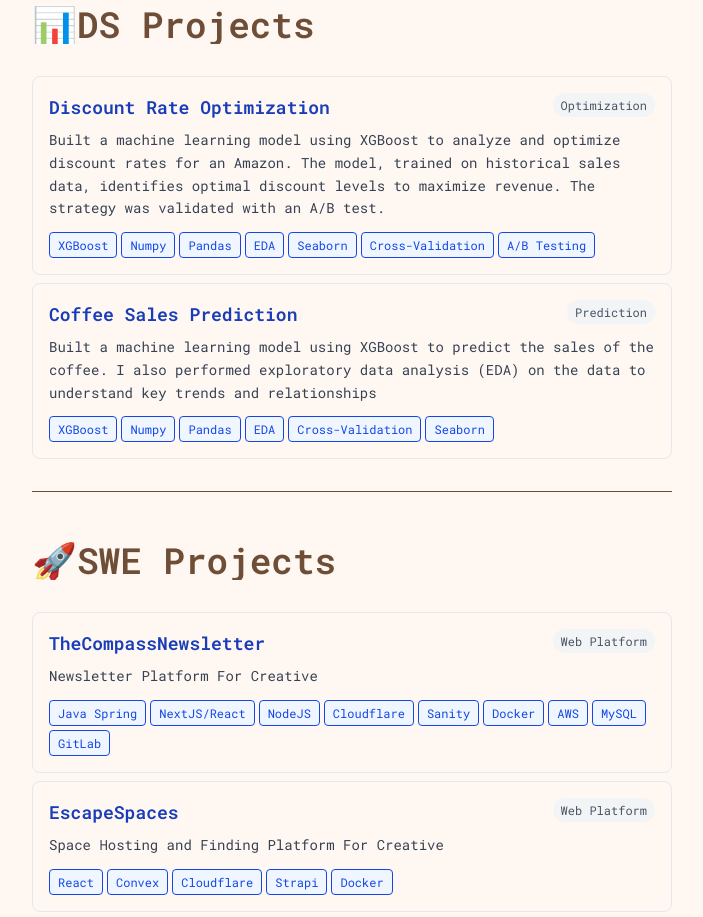
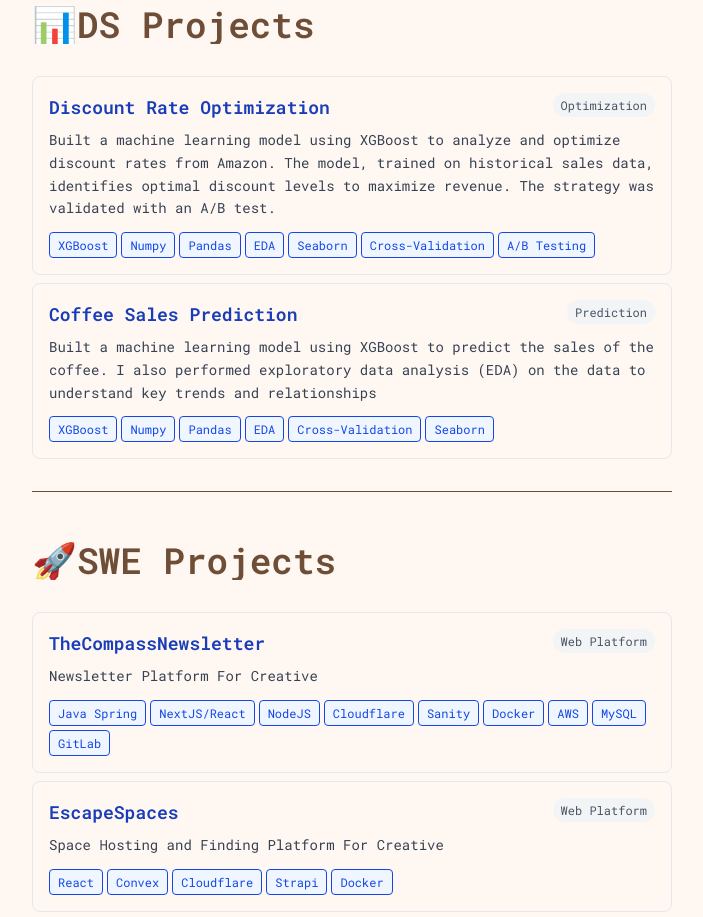
Before and after one commit to TomEverson/Portfolio-Website, an Astro site: page / in a window 1280 px wide. Shown: the part 2280-3197 px from the top of the page, without its empty margins (288-991 px from the left). Built offline with nearby package versions, Linux system fonts and the light colour scheme; Astro itself is replaced by a stand-in of ours.

Commit message:
Small Fix

```diff
--- a/src/components/home/section/DsProjectSection.astro
+++ b/src/components/home/section/DsProjectSection.astro
@@ -4,7 +4,7 @@ const projects = [
     name: "Discount Rate Optimization",
     link: "https://github.com/TomEverson/DS-Portfolio/blob/main/discount_optimization/discount_optimization.ipynb",
     description:
-      "Built a machine learning model using XGBoost to analyze and optimize discount rates for an Amazon. The model, trained on historical sales data, identifies optimal discount levels to maximize revenue. The strategy was validated with an A/B test.",
+      "Built a machine learning model using XGBoost to analyze and optimize discount rates from Amazon. The model, trained on historical sales data, identifies optimal discount levels to maximize revenue. The strategy was validated with an A/B test.",
     tech: [
       "XGBoost",
       "Numpy",
```
